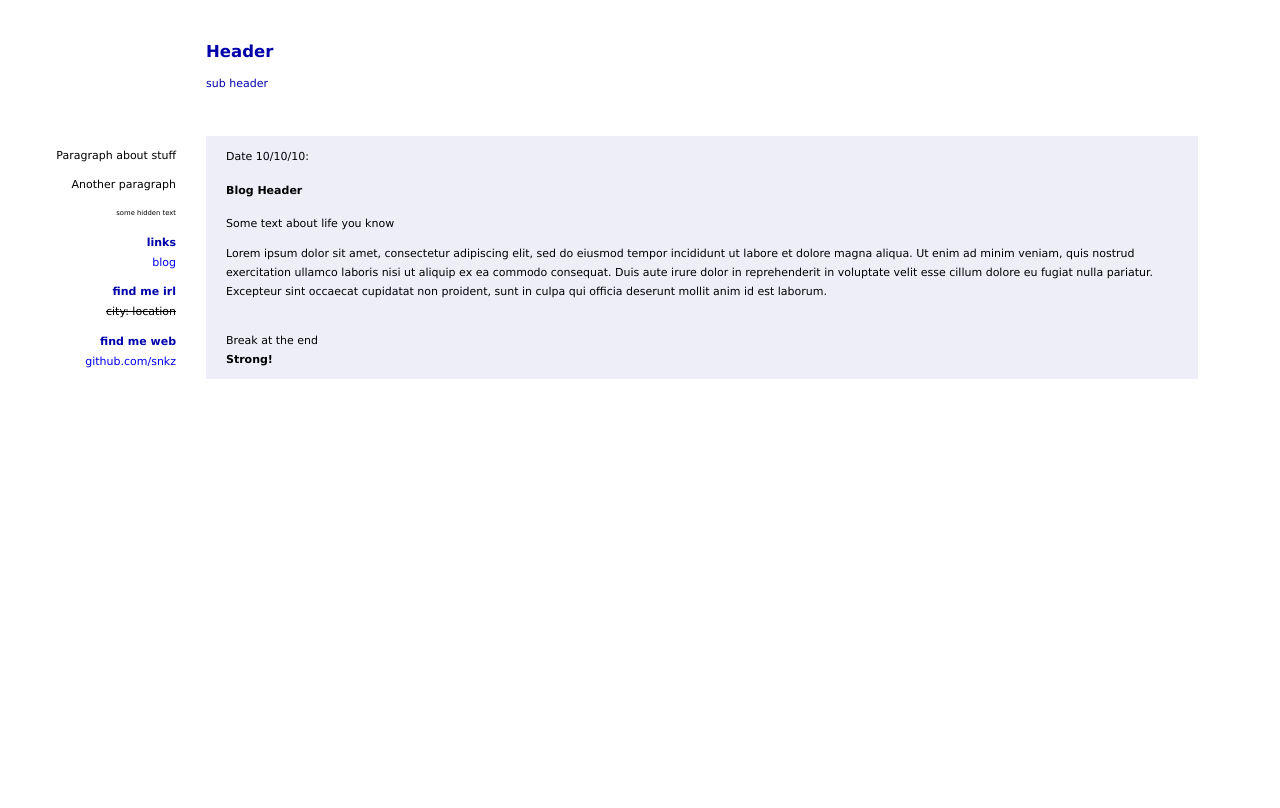
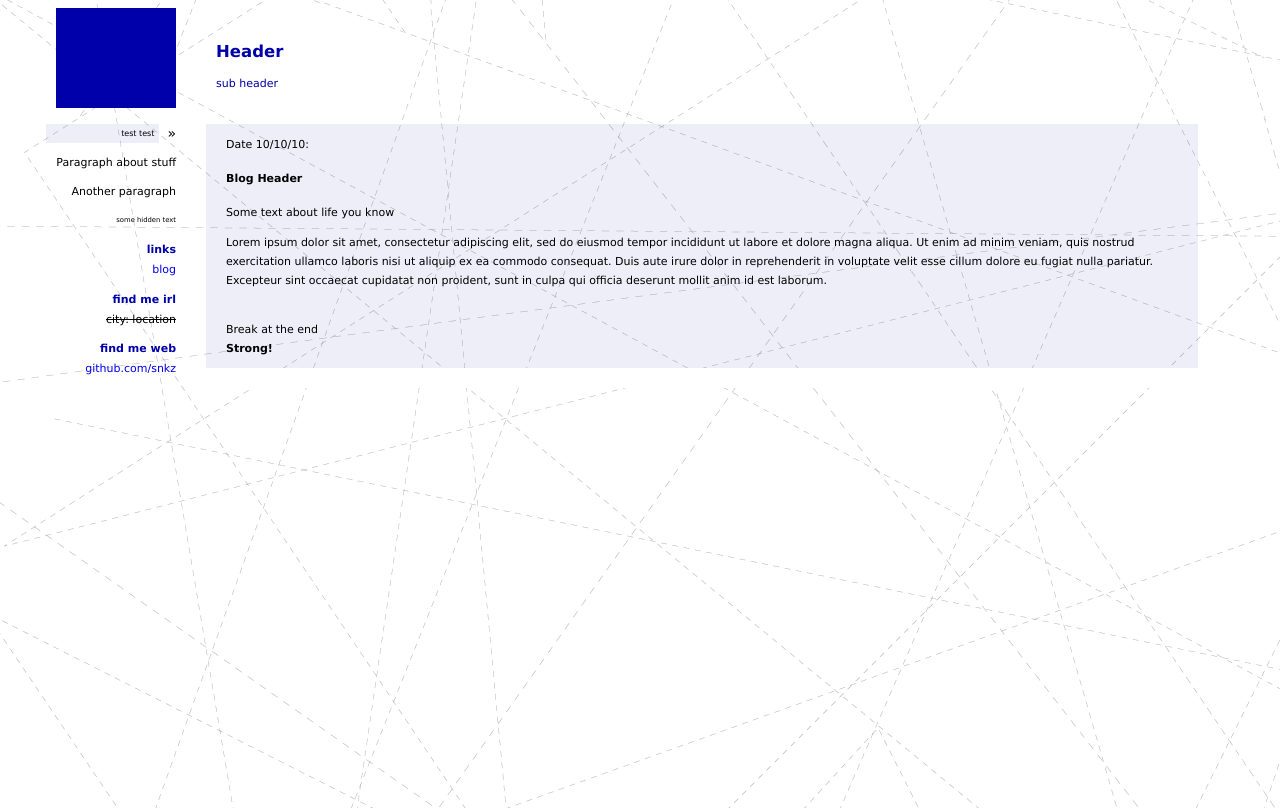
Before and after one commit to Snkz/basic-site-template, a website: page index.html in a window 1280 px wide. Drawn offline with Linux system fonts and the light colour scheme.

Commit message:
more missign stuff

```diff
--- a/index.html
+++ b/index.html
@@ -20,14 +20,15 @@
 
       <div id="data">
         <div id="side">
-          <div id="ratepicker"  unselectable='on' onselectstart='return false;'>
-          </div>
-
+		        <div id="ratepicker"  unselectable='on' onselectstart='return false;'>
+              <div id="rarrow"> &raquo </div>
+              <div id="currate"> test test </div>
+			    </div>
           <div id="leftbar">
-            <p id = "blurb">
+            <p id="blurb">
             Paragraph about stuff
             </p>
-            <p id = "blurb">
+            <p id="blurb">
             Another paragraph
             </p>
             <p id = "blurb-small">
--- a/style.css
+++ b/style.css
@@ -12,7 +12,7 @@ body { background-image:url('textures/white-lines.gif'); background-color: #FFFF
 #title { float: left; margin: 20px 40px;}
 #blurb { text-align: right; margin: 10px 0px 0px 0px !important;}
 #blurb-small { font-size: 0.62em; text-align: right; margin: 10px 0px 0px 0px !important;}
-#icon { width: 128px; height: 128px; padding-left: 30px; float: left;}
+#icon { background-color: #0000AA; width: 100px; height: 100px; padding-left: 20px; margin-left: 48px; float: left;}
 #data { clear: left; margin: 0px 10px; overflow:hidden;}
 #side { width: 168px; margin: 0px auto; float: left; margin-right: 20px;
 padding-bottom: 1000px; margin-bottom: -1000px; }
@@ -26,7 +26,7 @@ cursor: pointer; cursor: hand;}
 #rarrow { display: inline; text-align: right; font-size: 14px; float: right;
 cursor: pointer; cursor: hand; margin: 0px 0px 0px 0px; }
 .rainbow { color: #0000AA }
-#block {background-color: #0000AA11; float: left; width: 992px; overflow: hidden;
+#block { background-color: #0000AA11; float: left; width: 992px; overflow: hidden;
 padding-bottom: 1000px; margin-bottom: -1000px; display: block;}
 #block-blog {background-color: #0000AA11; float: left; width: 992px; overflow: hidden; display: block;}
 .code {
@@ -38,7 +38,7 @@ padding-bottom: 1000px; margin-bottom: -1000px; display: block;}
 #seperator {background-color: #FFFFFF !important; padding-bottom: 20px; }
 #block-text{margin: 10px 20px; color: #000000; text-align: left; margin-right:10px;}
 #block-text a{display:block; margin-left: 10px; width: 100%}
-#currate { text-align: right; display: inline-block; font-size: 8px; margin: 0px 8px 0px 0px;
+#currate { background-color: #0000AA11; text-align: right; display: inline-block; font-size: 8px; margin: 0px 8px 0px 0px;
 padding: 0px 5px 0px 0px; float:right; width: 108px; cursor: default;}
 #ratepicker { margin: 0px 10px 0px 10px; -moz-user-select: none; -webkit-user-select: none;
 -ms-user-select:none; user-select:none;}
```
Also changed, not shown: textures/bg-6-full.jpg (added), textures/grasslight-big.jpg (added), textures/white-lines.gif (added), 1 other file.
